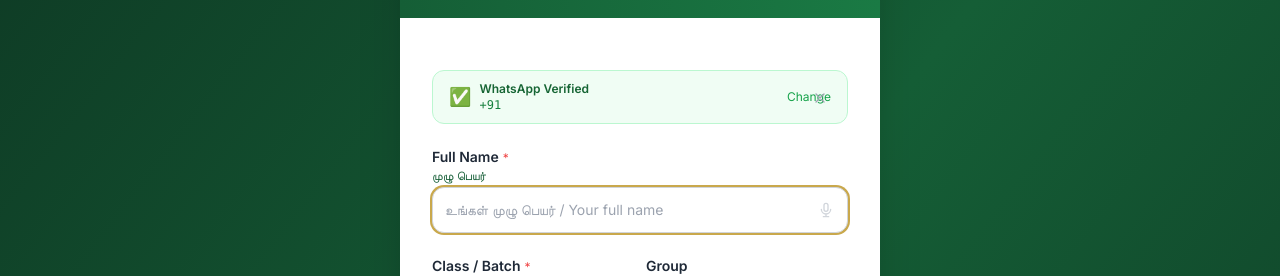
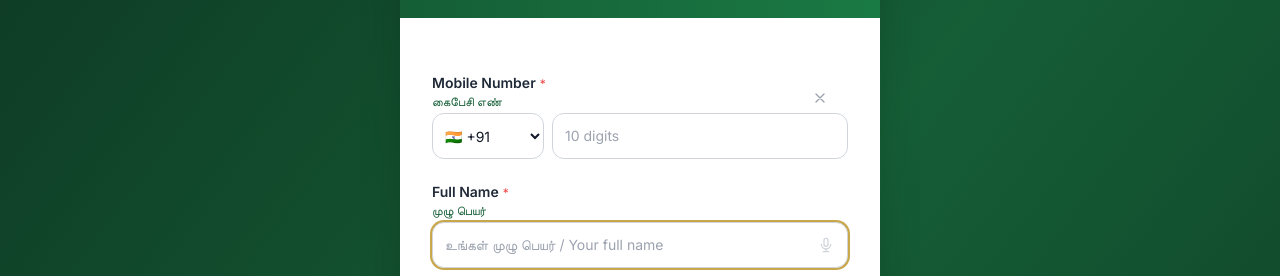
Before and after one commit to ramkarthi77/alumni-meet-2026, a Next.js app: page / in a window 1280 px wide. Shown: the part 392-668 px from the top of the page. Built offline with nearby package versions, Linux system fonts and the light colour scheme.

Commit message:
fix: await params in dynamic route handlers for Next.js 15

```diff
--- a/src/components/forms/RegistrationForm.tsx
+++ b/src/components/forms/RegistrationForm.tsx
@@ -441,7 +441,24 @@ export default function RegistrationForm() {
     <form onSubmit={handleSubmit} noValidate className="space-y-5 relative">
       <CloseBtn onClick={reset} />
 
-      {/* Verified phone banner */}
+      {/* Phone number — inline input when OTP is skipped, verified banner when OTP was done */}
+      {process.env.NEXT_PUBLIC_REQUIRE_OTP !== 'true' ? (
+        <div>
+          <Label en="Mobile Number" ta="கைபேசி எண்" required />
+          <div className="flex gap-2">
+            <select value={form.countryCode} onChange={set('countryCode')}
+              className="rounded-xl border border-gray-300 px-2 py-3 text-sm focus:outline-none focus:ring-2 focus:ring-[#c9a84c] bg-white w-28 shrink-0">
+              {COUNTRIES.map(c => (
+                <option key={c.code} value={c.code}>{c.flag} {c.code}</option>
+              ))}
+            </select>
+            <input type="tel" placeholder="10 digits"
+              maxLength={country.maxLen} value={form.localPhone} onChange={set('localPhone')}
+              className={inputCls(!!errors.phoneNumber)} />
+          </div>
+          {errors.phoneNumber && <p className="text-red-500 text-xs mt-1">{errors.phoneNumber}</p>}
+        </div>
+      ) : (
         <div className="flex items-center gap-2 rounded-xl bg-green-50 border border-green-200 px-4 py-2.5">
           <span className="text-green-600 text-lg">✅</span>
           <div>
@@ -453,6 +470,7 @@ export default function RegistrationForm() {
             Change
           </button>
         </div>
+      )}
 
       {/* Full Name */}
       <div>
```
Lines whose indentation alone changed are shown as unchanged.
